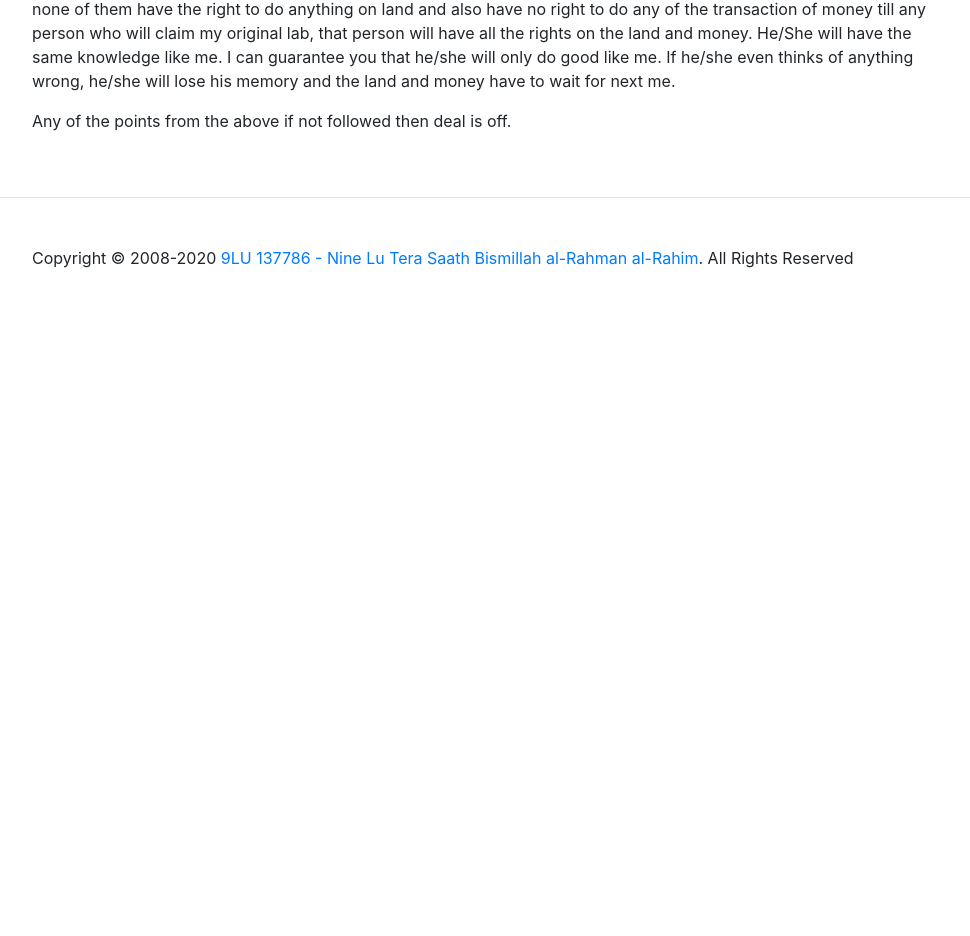
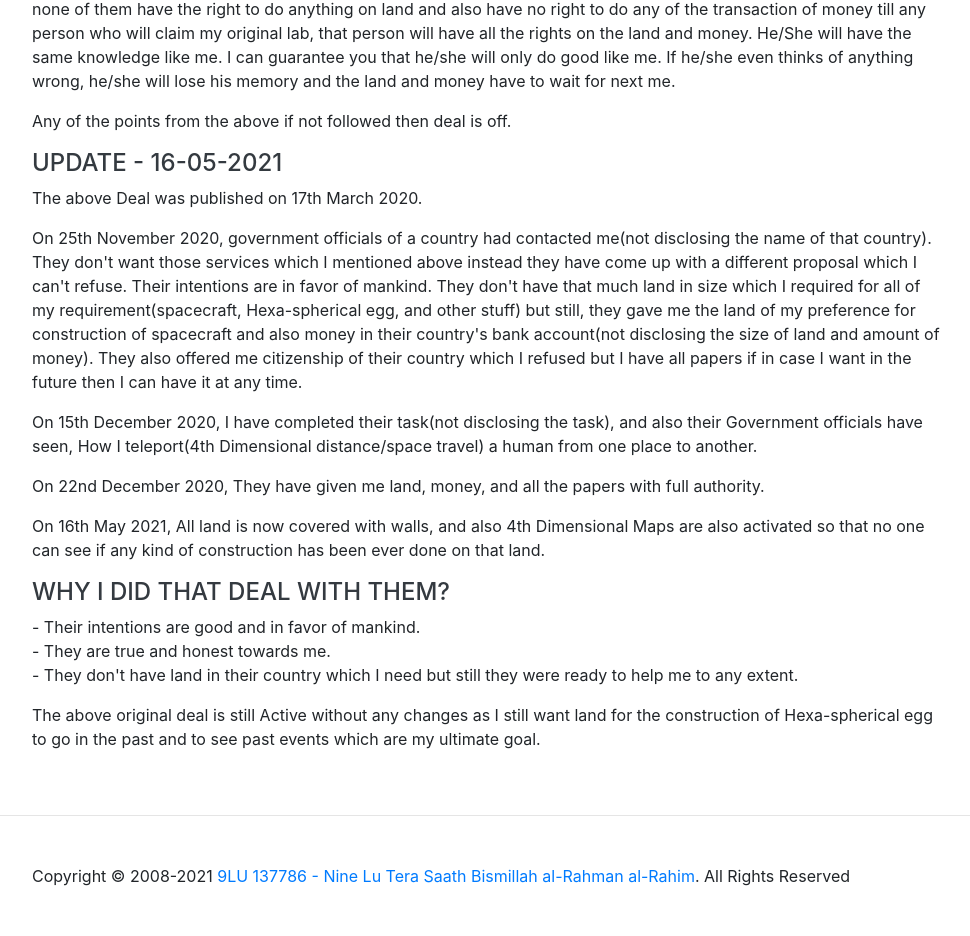
Before and after one commit to 9LU137786/9lu137786.github.io, a website with bundled scripts: page index.html in a window 1280 px wide. Shown: the part 3630-4566 px from the top of the page, without its empty margins (288-1258 px from the left). Before the commit the page ends 3948 px from the top, so only its background shows below. Built offline with nearby package versions, Linux system fonts and the light colour scheme; a web font is replaced by a local one.

Commit message:
Update index.html
Update Regarding First Deal

```diff
--- a/index.html
+++ b/index.html
@@ -184,6 +184,28 @@
         The work on the land will be shut and remain shut, The land and money will take care by my family as caretaker and none of them have the right to do anything on land and also have no right to do any of the transaction of money till any person who will claim my original lab, that person will have all the rights on the land and money. He/She will have the same knowledge like me. I can guarantee you that he/she will only do good like me. If he/she even thinks of anything wrong, he/she will lose his memory and the land and money have to wait for next me.</p>
 
         <p>Any of the points from the above if not followed then deal is off.</p>
+
+
+
+        <p><h4>Update - 16-05-2021</h4>
+        The above Deal was published on 17th March 2020.</p>
+        <p>On 25th November 2020, government officials of a country had contacted me(not disclosing the name of that country). They don't want those services which I mentioned above instead they have come up with a different proposal which I can't refuse. Their intentions are in favor of mankind. They don't have that much land in size which I required for all of my requirement(spacecraft, Hexa-spherical egg, and other stuff) but still, they gave me the land of my preference for construction of spacecraft and also money in their country's bank account(not disclosing the size of land and amount of money). They also offered me citizenship of their country which I refused but I have all papers if in case I want in the future then I can have it at any time.</p>
+        <p>On 15th December 2020, I have completed their task(not disclosing the task), and also their Government officials have seen, How I teleport(4th Dimensional distance/space travel) a human from one place to another.</p>
+        <p>On 22nd December 2020, They have given me land, money, and all the papers with full authority.</p>
+        <p>On 16th May 2021, All land is now covered with walls, and also 4th Dimensional Maps are also activated so that no one can see if any kind of construction has been ever done on that land.</p>
+
+        <p><h4>Why I did that deal with them?</h4>
+          <ul class="fa-ull">
+            <li>- Their intentions are good and in favor of mankind.</li>
+            <li>- They are true and honest towards me.</li>
+            <li>- They don't have land in their country which I need but still they were ready to help me to any extent.</li>
+          </ul>
+        </p>
+
+        <p>The above original deal is still Active without any changes as I still want land for the construction of Hexa-spherical egg to go in the past and to see past events which are my ultimate goal.</p>
+
+
+
         <!---->
       </div>
     </section>
@@ -191,7 +213,7 @@
     <hr class="m-0">
     <section class="p-3 p-lg-5 d-flex align-items-center">
       <div>
-        Copyright © 2008-2020 <a href="https://www.9lu137786.com/">  9LU 137786 - Nine Lu Tera Saath Bismillah al-Rahman al-Rahim</a>. All Rights Reserved
+        Copyright © 2008-<script>document.write(new Date().getFullYear());</script> <a href="https://www.9lu137786.com/">  9LU 137786 - Nine Lu Tera Saath Bismillah al-Rahman al-Rahim</a>. All Rights Reserved
       </div>
     </section>
 
```
